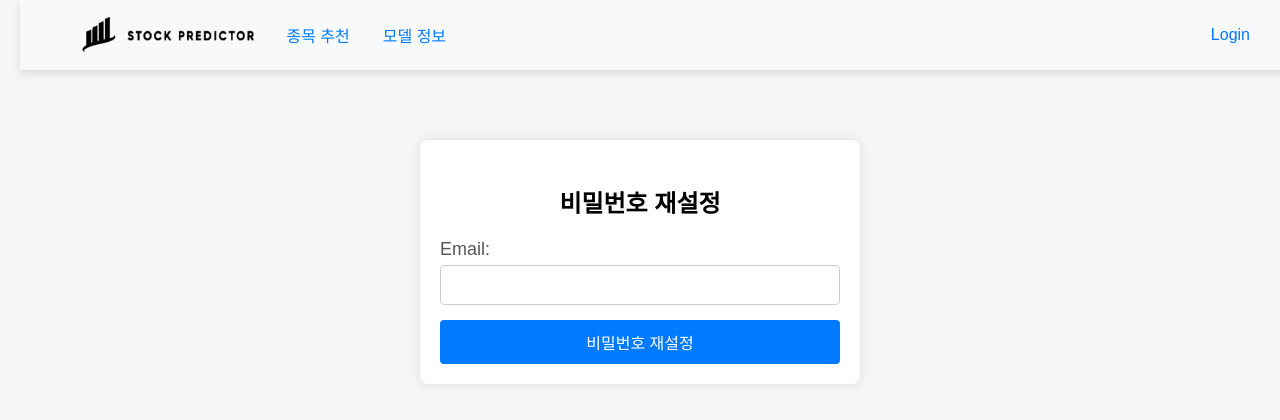
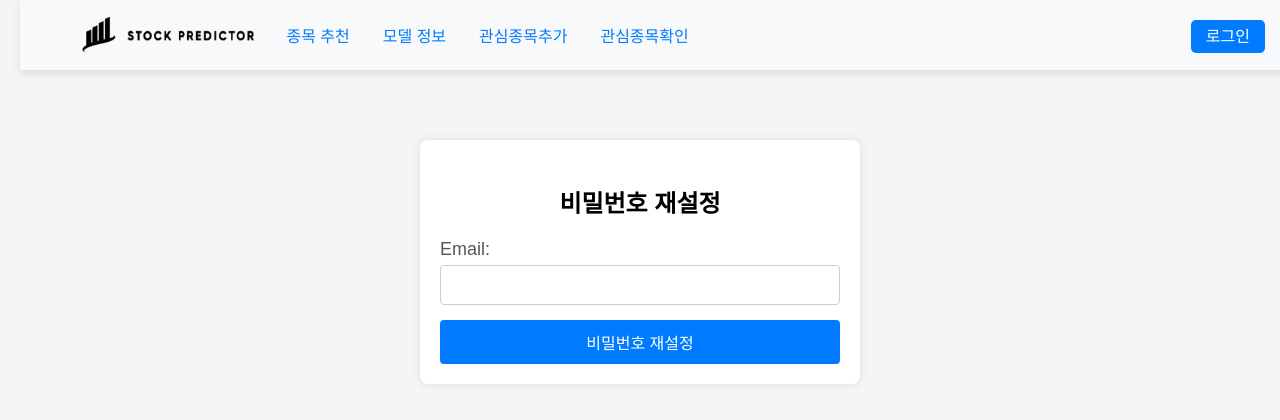
Before and after one commit to 0jjuni/stock_predictor, a Django app: page /accounts/password_reset/ in a window 1280 px wide. Shown: the top 420 px of the page. Run offline with Django 5.2, Linux system fonts and the light colour scheme; parts of the project's set-up code (start-up, migrations or seed data) failed here and were passed over.

Commit message:
로그인 버튼 수정 및 로그아웃 상태에도 모든 기능 보이게 표시

```diff
--- a/base/templates/base/header.html
+++ b/base/templates/base/header.html
@@ -12,7 +12,7 @@
                     </a>
                 </li>
 
-                <!-- 종목 추천과 모델 정보 버튼 추가 -->
+                <!-- 종목 추천과 모델 정보 버튼은 항상 표시 -->
                 <li class="nav-item1">
                     <a class="nav-link" href="{% url 'recommend_stocks' %}">종목 추천</a>
                 </li>
@@ -20,23 +20,25 @@
                     <a class="nav-link" href="{% url 'model_performance' %}">모델 정보</a>
                 </li>
 
-                <!-- 로그인 메뉴 항목 -->
+                <!-- 관심 종목 관련 링크들: 로그인 여부에 따라 로그인 페이지로 리다이렉트 -->
+                <li class="nav-item1">
+                    <a class="nav-link" href="{% if user.is_authenticated %}{% url 'add_interest_stock' %}{% else %}{% url 'login' %}{% endif %}">관심종목추가</a>
+                </li>
+                <li class="nav-item1">
+                    <a class="nav-link" href="{% if user.is_authenticated %}{% url 'view_interest_stocks' %}{% else %}{% url 'login' %}{% endif %}">관심종목확인</a>
+                </li>
+
+                <!-- 로그인/로그아웃 버튼: 로그인 여부에 따라 표시 -->
                 {% if user.is_authenticated %}
-                    <li class="nav-item1">
-                        <a class="nav-link" href="{% url 'add_interest_stock' %}">관심종목추가</a>
-                    </li>
-                    <li class="nav-item1">
-                        <a class="nav-link" href="{% url 'view_interest_stocks' %}">관심종목확인</a>
-                    </li>
                     <li class="nav-item2">
                         <form id="logout-form" method="post" action="{% url 'logout' %}" style="display: inline;">
                             {% csrf_token %}
-                            <button type="submit" class="nav-link logout-btn">Logout</button>
+                            <button type="submit" class="nav-link logout-btn">로그아웃</button>
                         </form>
                     </li>
                 {% else %}
                     <li class="nav-item2">
-                        <a class="nav-link" href="{% url 'login' %}">Login</a>
+                        <a class="nav-link nav-link-login" href="{% url 'login' %}">로그인</a>
                     </li>
                 {% endif %}
             </ul>
--- a/static/css/header.css
+++ b/static/css/header.css
@@ -72,6 +72,20 @@ body {
     background-color: #007bff;
     color: white;
 }
+/* 로그인 버튼 스타일 */
+.nav-link-login {
+    background-color: #007bff; /* 기본 파란색 배경 */
+    color: white;
+    padding: 8px 15px;
+    border-radius: 5px;
+    text-decoration: none;
+    transition: background-color 0.3s ease;
+}
+
+.nav-link-login:hover {
+    background-color: #0056b3; /* 호버 시 더 진한 파란색 */
+    color: white; /* 텍스트 색상 유지 */
+}
 
 /* 로그아웃 버튼 스타일 */
 .logout-btn {
```
